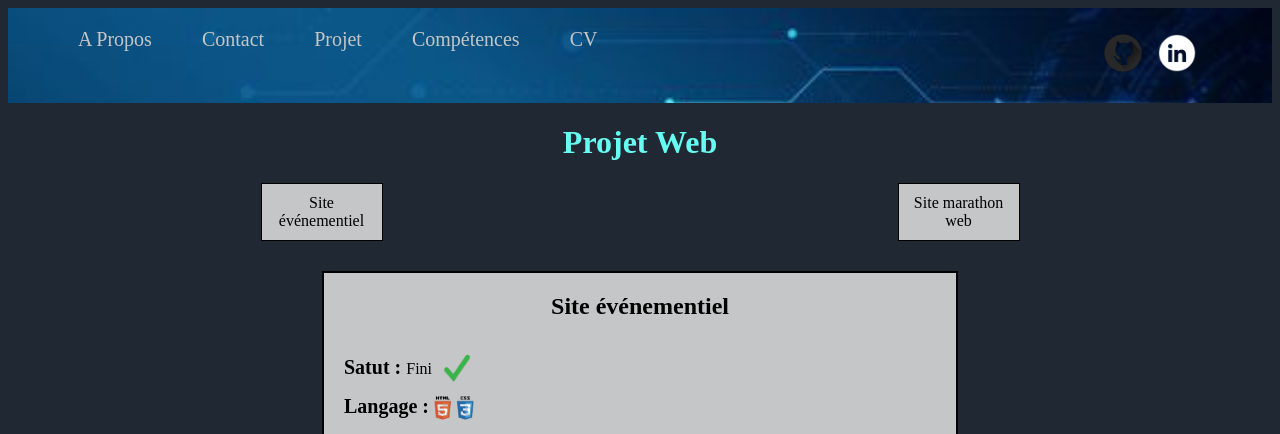
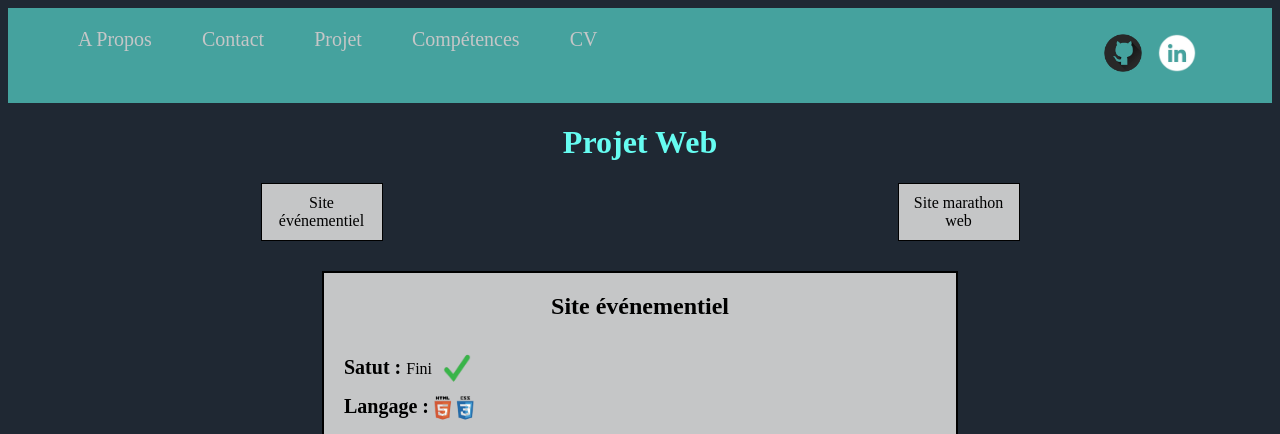
Before and after one commit to Vambre/Portfolio, a plain HTML site: page scripts/web.html in a window 1280 px wide. Shown: the top 434 px of the page. Drawn offline with Linux system fonts and the light colour scheme.

Commit message:
Modification de la couleur du header

```diff
--- a/styles/accueil.css
+++ b/styles/accueil.css
@@ -6,7 +6,7 @@ body {
 header {
   width: 100%;
   color: #c5c6c7;
-  background-image: url("../images/header/Banniere.jpg");
+  background-color: #45a29e;
   background-size: cover;
   height: 400px;
 }
--- a/styles/java.css
+++ b/styles/java.css
@@ -177,7 +177,7 @@ footer .Contact {
 header {
   width: 100%;
   color: #c5c6c7;
-  background-image: url("../images/header/Banniere.jpg");
+  background-color: #45a29e;
   background-size: cover;
 }
 header .choix img {
--- a/styles/python.css
+++ b/styles/python.css
@@ -177,7 +177,7 @@ footer .Contact {
 header {
   width: 100%;
   color: #c5c6c7;
-  background-image: url("../images/header/Banniere.jpg");
+  background-color: #45a29e;
   background-size: cover;
 }
 header .choix img {
--- a/styles/web.css
+++ b/styles/web.css
@@ -177,7 +177,7 @@ footer .Contact {
 header {
   width: 100%;
   color: #c5c6c7;
-  background-image: url("../images/header/Banniere.jpg");
+  background-color: #45a29e;
   background-size: cover;
 }
 header .choix img {
```
Also changed, not shown: images/header/Banniere.jpg (deleted).
